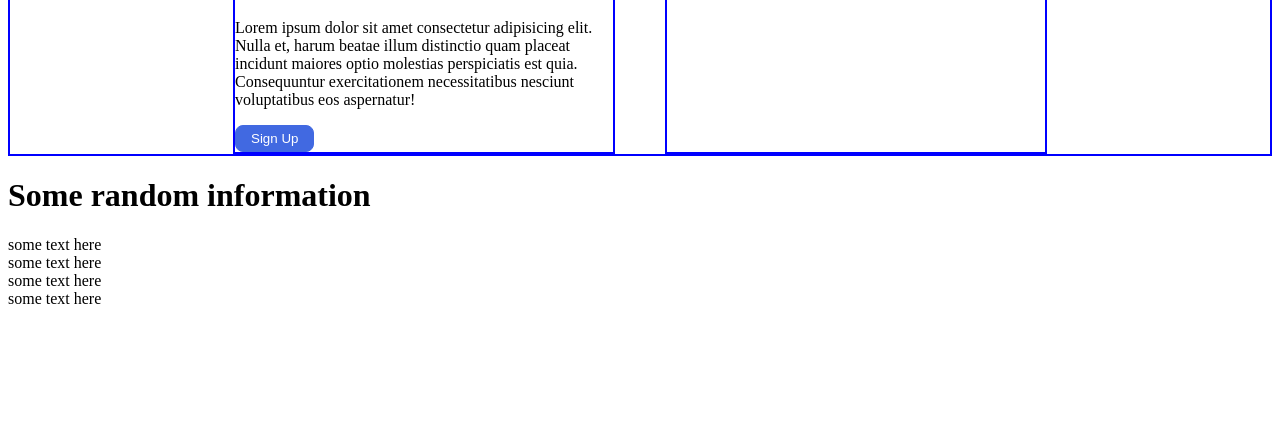
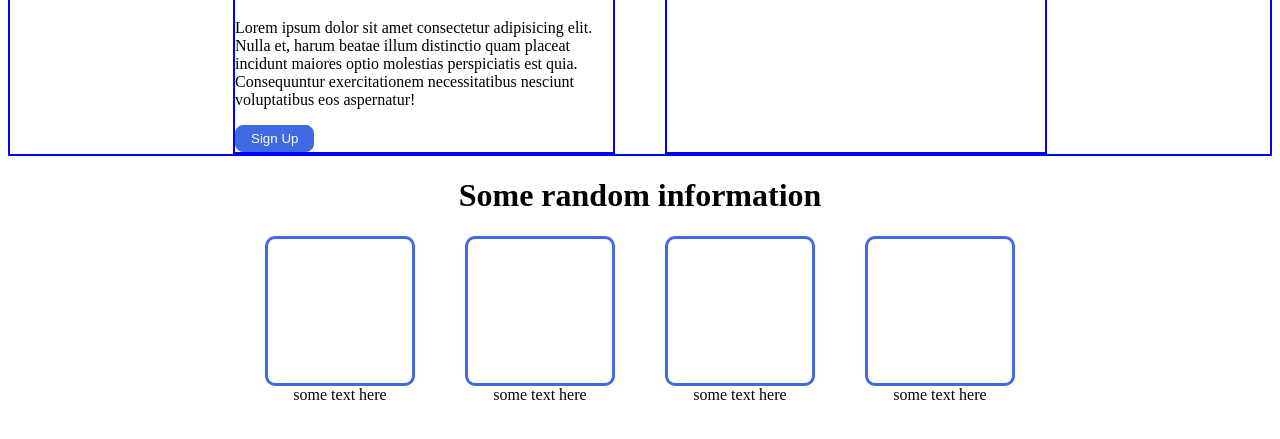
Before and after one commit to JimboBaggins1/odin-landing-page, a plain HTML site: page index.html in a window 1280 px wide. Shown: the part 131-570 px from the top of the page. Drawn offline with Linux system fonts and the light colour scheme.

Commit message:
Add styling for second section

```diff
--- a/style.css
+++ b/style.css
@@ -29,6 +29,35 @@
    width: 30%;
 }
 
+.info-header {
+   display: flex;
+   justify-content: center;
+   align-items: center;
+}
+
+.cards {
+   display: flex;
+   /* border: 2px solid red; */
+   justify-content: center;
+   gap: 50px;
+
+}
+
+.card {
+   /* border: 2px solid red; */
+   display: flex;
+   flex-direction: column;
+   flex: 1 0 auto;
+   max-width: 150px;
+   text-align: center;
+}
+
+.card .image {
+   flex: 1 0 auto;
+   aspect-ratio: 1 / 1;
+   border: 3px solid royalblue;
+   border-radius: 10px;
+}
 button {
    padding: 5px 15px;
    border-radius: 8px;
```
